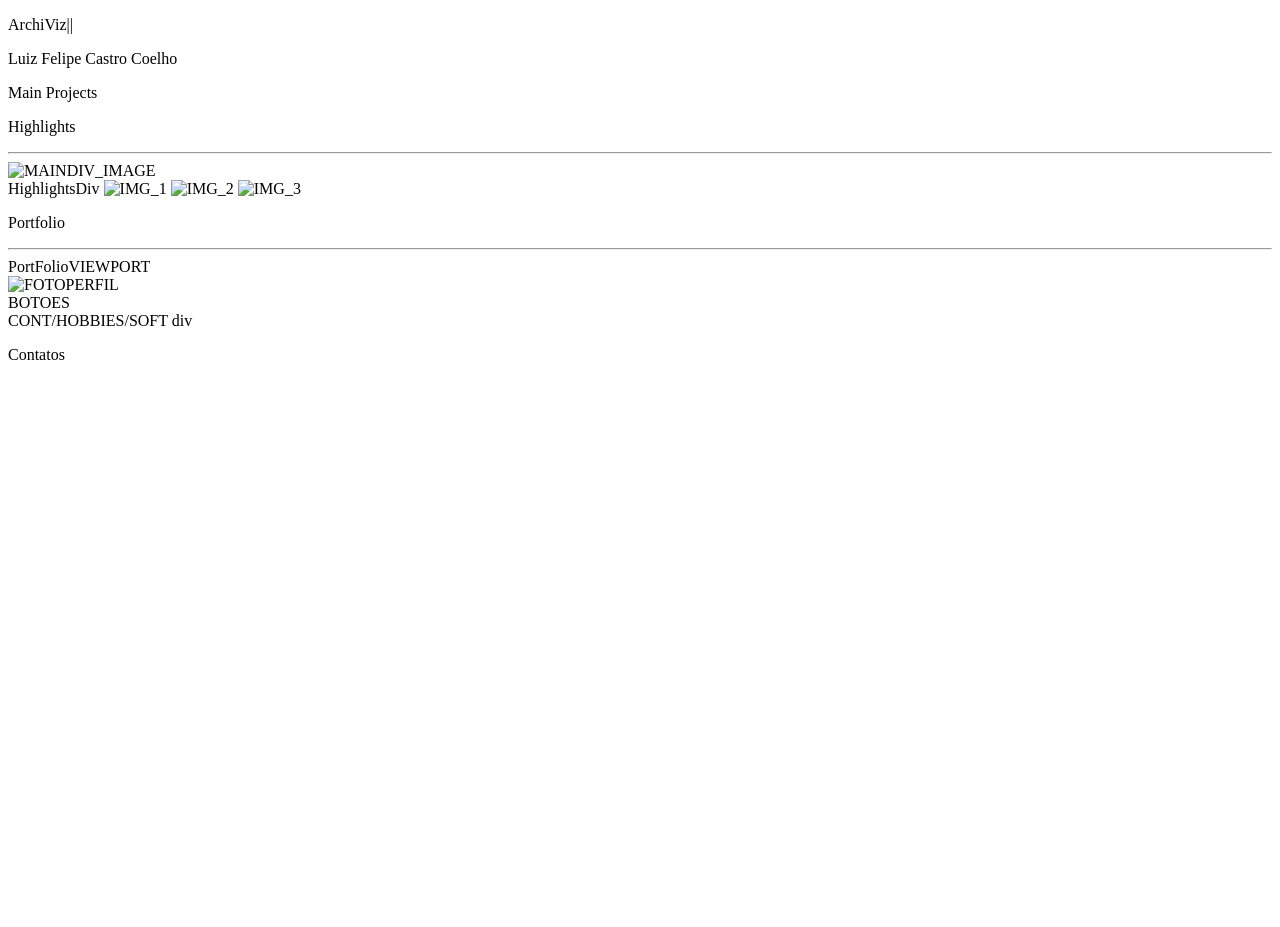
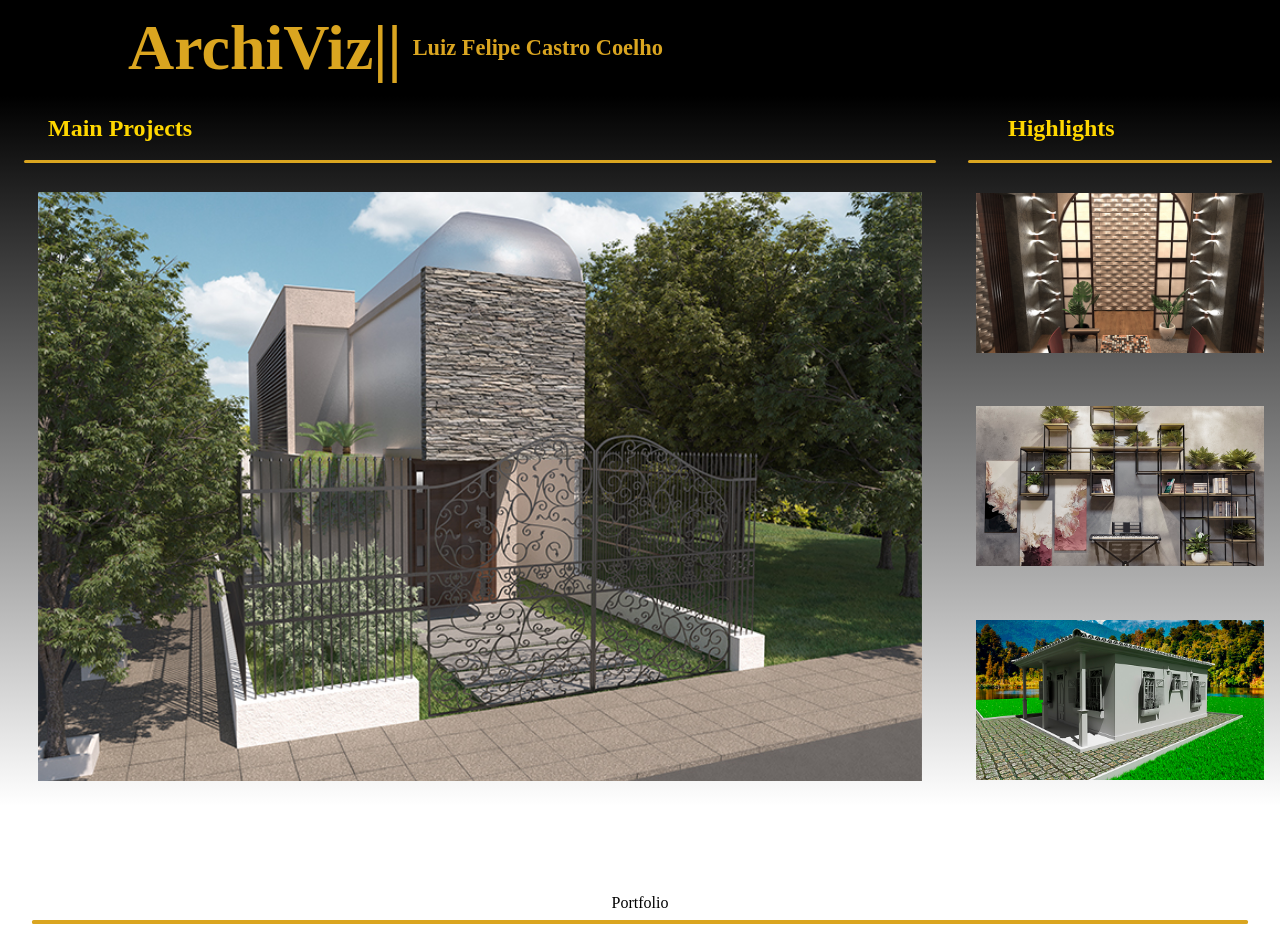
Before and after one commit to LuFipe/ArchViz-LuizFelipe, a plain HTML site: page index.html in a window 1280 px wide. Shown: the top 927 px of the page. Before the commit the page ends 800 px from the top, so only its background shows below. Drawn offline with Linux system fonts and the light colour scheme.

Commit message:
-Definitions
-Layout & Style definitions

```diff
--- a/Estilos/Estilos_Basicos.css
+++ b/Estilos/Estilos_Basicos.css
@@ -22,229 +22,91 @@
 /*	White:						 				*/
 /*	wierdcolor: 			#AFD8F0				*/
 
-
-/*				*/
-/*  ELEMENTS	*/
-/*				*/
+/*	ELEMENTOS PRIMARIOS	*/
 
 body{
 	padding: 0em;
-	background-image:linear-gradient(#87CEEB, white) ;
+	margin: 0em;
 	text-align: center;
-	width: auto;
 }
 
 header{
-	width: auto;
-	height: 20em;
-	display: grid;
-	grid-template-columns: auto;
-	grid-template-rows: 20em;
-}
-
-section{
-	width: auto;
-	font-family: Arial, Helvetica, sans-serif;
-}
-
-footer{
-	width: auto;
+	width: 100%;
+	height: 3em;
+	display: flex;
+	flex-wrap: wrap;
+	color: goldenrod;
 	background-color: black;
-	color: white;
+	text-align: center;
+	font-size: 2em;
 }
 
 h1{
-	font-size: 7em;
+	margin: auto 0em auto 2em;
+
 }
 
 h2{
-	color: goldenrod;
-	font-size: 2em;
+	margin: auto auto auto 2em;
 }
 
 h3{
-	height: 3.5em;
-	font-size: 1.4em;
-	color: #3DFF3D;
-	background-image: linear-gradient(90deg ,#7B798F, rgba(0,0,0,0) 110%);
-	text-align: left;
-	padding: .5em;
-	margin: 0em;
-}
-p{
-	font-size: .65em;
-	color: rgb(36, 36, 36);
-	margin: .2em;
+	margin: auto auto auto .5em;
+	font-size: .7em;
 }
 
-li{
-	color: #066100	;
+p{
+	margin: .5em auto .5em auto;
 }
 
-ul{
-	min-height: 5em;
+/*		CLASSES			*/
+
+.separadorH_CLASS{
+	height: .2em;
+	width: 95%;
+	background-color: goldenrod;
+	border-radius: .1em;
+	align-self: center;
+	margin: auto auto .5em auto;
 }
 
-br{
-	margin: 0em;
-}
-a{
-	text-decoration: none;
+.highImg_CLASS{
+	width: 90%;
+	height: 10em;
+	object-fit: cover;
+	padding: .5em;
+	margin: auto;
 }
 
-::-webkit-scrollbar{
-	width: .5em;
-}
-::-webkit-scrollbar-thumb{
-	border-radius: .25em;
-}
-::-webkit-scrollbar-thumb:hover{
-	background-color: goldenrod;
-}
+/*		ID's			*/
 
-/*				*/
-/*   CLASSES	*/
-/*				*/
-
-.mainBlock_CLASS{
-	/*display: flex;*/
-	flex-wrap: wrap;
-	height: auto;
-	width: auto;
-	padding: 1em;
-	margin: 0em 0em 10em 0em;
-}
-
-.part1_CLASS{
-	width: 23.5em;
-	height: auto;
-	text-align: center;
-	margin-right: auto;
-	margin-left: auto;
-	color: white;
-	/*border-style: dashed;*/
-}
-
-.part2_CLASS{
-	height: auto;
-	text-align: center;
-	margin-right: auto;
-	margin-left: auto;
-	/*border-style: dashed;*/
-}
-
-.expGradBOX_CLASS{
-	margin: 1em auto 1em auto;
-	background-image: linear-gradient(#C7E0EB, rgba(0,0,0,0));
-	width: 23em;
-	height: 45em;
-	border-radius: 0em;
-	box-shadow: rgba(0,0,0,.2) .1em .1em .5em;
-	padding-right: .5em;
-	overflow:auto;
-}
-
-.boxTitle_CLASS{
-	font-size: 3em;
-	margin-top: 1em;
-	margin-bottom: 1em;
-	align-self: center;
-}
-
-.listas_CLASS{
+div#intro_ID{
+	display: grid;
+	grid-template-columns: 75% 25%;
+	grid-template-rows: 4em .4em 40em;
+	margin: 0em auto 5em auto;
+	color: gold;
+	background-image: linear-gradient(black, white);
 	text-align: left;
-	padding-inline-start: 1.5em;
-}
-
-.optionMaster_CLASS{
-	margin-bottom: 1em;
 }
 
 
-.descricao_CLASS{
-	margin: 1em auto 1em auto;
-	padding: .12em;
-	color: gold;
-	text-align: justify;
-	font-size: 1.2em;
-	width: 14em;
+div#highDiv_ID{
+	display: flex;
+	flex-direction: column;
 }
 
-/*				*/
-/*     ID'S		*/
-/*				*/
-
-img#backGroundIMG_ID{
-	z-index: -1;
-	width: 100%;
-	height: 100%;
-	grid-column-start: 1;
-	grid-row-start: 1;
+img#mainImage_ID{
+	width: 92%;
+	height: 92%;
+	padding: .5em;
+	margin: auto;
 	object-fit: cover;
-	opacity: .5;
 }
 
-div#headerTxt_ID{
-	grid-column-start: 1;
-	grid-row-start: 1;
+div#authSection_ID{
+	display: grid;
+	grid-template-columns: 25% 75%;
+	grid-template-rows: 2em 23em ;
+	background-color: #0C075E;
 }
-
-img#imgPerfil_ID{
-	width: 70%;
-	height: 70%;
-	margin: 2em;
-	object-fit: cover;
-	border-radius: 4em .5em 4em .5em;
-	box-shadow: goldenrod .2em .2em 1em;
-}
-
-div#fixedHeader_ID{
-	display: none;
-	position: fixed;
-}
-
-div#divAuth_ID{
-	background-image: linear-gradient(90deg, #08043B 25% ,#120a8f 50%);
-	border-radius: 1em;
-	box-shadow: goldenrod .2em .2em 1em;
-	color: gold;
-}
-
-div#textAuth_ID{
-	display: flex;
-	flex-wrap: wrap;
-	max-height: 50em;
-	padding: .5em;
-	overflow: auto;
-	border-radius: 1em;
-	box-shadow: inset goldenrod 0em 0em .5em;
-}
-
-div#boxTitExpGrad_ID{
-	background-image: linear-gradient(-90deg, #96E890 25%, rgba(0,0,0,0));
-	height: auto;
-}
-
-div#divExpGrad_ID{
-	flex-direction: row-reverse;
-}
-
-div#textExpGrad_ID{
-	display: flex;
-	flex-wrap: wrap;
-	flex-direction: row;
-	max-height: 70em;
-	overflow: auto;
-}
-
-h1#titExpGrad_ID{
-	color: #0C075E;
-}
-
-div#separador_ID{
-	height: .5em;
-	width: 80%;
-	margin: auto;
-	background-color: goldenrod;
-	border-radius: .25em;
-}
--- a/Estilos/Portfolio_Estilos.css
+++ b/Estilos/Portfolio_Estilos.css
@@ -4,8 +4,8 @@
 .post_CLASS{
 	background-color: rgba(0,0,0,.7);
 	display: grid;
-	grid-template-columns: 27.5em;
-	grid-template-rows: 25em;
+	grid-template-columns: 13em;
+	grid-template-rows: 12.5em;
 	margin-top: 1em;
 	margin-bottom: 1em;
 	margin-left: auto;
@@ -91,10 +91,8 @@ h1#titProtF_ID{
 }
 
 div#divPortfolio_ID{
-	background-image: linear-gradient(180deg, Black 17%, white 100%);
-	display: block;
 	overflow: auto;
-	height: 60em;
+	max-height: 30em;
 }
 
 div#portfolioViewport_ID{
@@ -105,7 +103,6 @@ div#portfolioViewport_ID{
 	max-width: 100%;
 	margin: auto;
 	padding: 1em;
-	background-image: linear-gradient(180deg, Black 17%, white 100% );
 	box-shadow: inset black 0em 0em 1em;
 }
 
--- /dev/null
+++ b/Estilos/_Estilos_Basicos.css
@@ -0,0 +1,250 @@
+/*												*/
+/*					COLORS						*/
+/*												*/
+/*	UltraMarine-Darker:		#0C075E				*/
+/*	UltraMarine: 			#120a8f 			*/
+/*	UltraMarine_Pale:		#7B798F 			*/
+/*	UltraMarine_Brighter:	#1A0EC2 			*/
+/*	UltraMarine-Blue: 		#4166f5 			*/
+/*	LightBlue:				#C1CCF5	 			*/
+/*	BabyBlue:				#AFD8F0 			*/
+/* 	SkyBlue-Pale:			#C7E0EB				*/
+/* 	SkyBlue:				#87CEEB				*/
+/*	SkyGreen:				#96E890				*/
+/*	SkyGreen_Saturated:		#0FE800				*/
+/*	SkyGreen_Sat&Brighter:	#066100				*/
+/*	PaleGreen:				#D6FFCF	 			*/
+/*	LimeGreen:				#32CD32	 			*/
+/*	LimeGreen_Brighter:		#3DFF3D	 			*/
+/*	Gold:							 			*/
+/*	GoldenRood:					 				*/
+/*	Black:						 				*/
+/*	White:						 				*/
+/*	wierdcolor: 			#AFD8F0				*/
+
+
+/*				*/
+/*  ELEMENTS	*/
+/*				*/
+
+body{
+	padding: 0em;
+	background-image:linear-gradient(#87CEEB, white) ;
+	text-align: center;
+	width: auto;
+}
+
+header{
+	width: auto;
+	height: 20em;
+	display: grid;
+	grid-template-columns: auto;
+	grid-template-rows: 20em;
+}
+
+section{
+	width: auto;
+	font-family: Arial, Helvetica, sans-serif;
+}
+
+footer{
+	width: auto;
+	background-color: black;
+	color: white;
+}
+
+h1{
+	font-size: 7em;
+}
+
+h2{
+	color: goldenrod;
+	font-size: 2em;
+}
+
+h3{
+	height: 3.5em;
+	font-size: 1.4em;
+	color: #3DFF3D;
+	background-image: linear-gradient(90deg ,#7B798F, rgba(0,0,0,0) 110%);
+	text-align: left;
+	padding: .5em;
+	margin: 0em;
+}
+p{
+	font-size: .65em;
+	color: rgb(36, 36, 36);
+	margin: .2em;
+}
+
+li{
+	color: #066100	;
+}
+
+ul{
+	min-height: 5em;
+}
+
+br{
+	margin: 0em;
+}
+a{
+	text-decoration: none;
+}
+
+::-webkit-scrollbar{
+	width: .5em;
+}
+::-webkit-scrollbar-thumb{
+	border-radius: .25em;
+}
+::-webkit-scrollbar-thumb:hover{
+	background-color: goldenrod;
+}
+
+/*				*/
+/*   CLASSES	*/
+/*				*/
+
+.mainBlock_CLASS{
+	/*display: flex;*/
+	flex-wrap: wrap;
+	height: auto;
+	width: auto;
+	padding: 1em;
+	margin: 0em 0em 10em 0em;
+}
+
+.part1_CLASS{
+	width: 23.5em;
+	height: auto;
+	text-align: center;
+	margin-right: auto;
+	margin-left: auto;
+	color: white;
+	/*border-style: dashed;*/
+}
+
+.part2_CLASS{
+	height: auto;
+	text-align: center;
+	margin-right: auto;
+	margin-left: auto;
+	/*border-style: dashed;*/
+}
+
+.expGradBOX_CLASS{
+	margin: 1em auto 1em auto;
+	background-image: linear-gradient(#C7E0EB, rgba(0,0,0,0));
+	width: 23em;
+	height: 45em;
+	border-radius: 0em;
+	box-shadow: rgba(0,0,0,.2) .1em .1em .5em;
+	padding-right: .5em;
+	overflow:auto;
+}
+
+.boxTitle_CLASS{
+	font-size: 3em;
+	margin-top: 1em;
+	margin-bottom: 1em;
+	align-self: center;
+}
+
+.listas_CLASS{
+	text-align: left;
+	padding-inline-start: 1.5em;
+}
+
+.optionMaster_CLASS{
+	margin-bottom: 1em;
+}
+
+
+.descricao_CLASS{
+	margin: 1em auto 1em auto;
+	padding: .12em;
+	color: gold;
+	text-align: justify;
+	font-size: 1.2em;
+	width: 14em;
+}
+
+/*				*/
+/*     ID'S		*/
+/*				*/
+
+img#backGroundIMG_ID{
+	z-index: -1;
+	width: 100%;
+	height: 100%;
+	grid-column-start: 1;
+	grid-row-start: 1;
+	object-fit: cover;
+	opacity: .5;
+}
+
+div#headerTxt_ID{
+	grid-column-start: 1;
+	grid-row-start: 1;
+}
+
+img#imgPerfil_ID{
+	width: 70%;
+	height: 70%;
+	margin: 2em;
+	object-fit: cover;
+	border-radius: 4em .5em 4em .5em;
+	box-shadow: goldenrod .2em .2em 1em;
+}
+
+div#fixedHeader_ID{
+	display: none;
+	position: fixed;
+}
+
+div#divAuth_ID{
+	background-image: linear-gradient(90deg, #08043B 25% ,#120a8f 50%);
+	border-radius: 1em;
+	box-shadow: goldenrod .2em .2em 1em;
+	color: gold;
+}
+
+div#textAuth_ID{
+	display: flex;
+	flex-wrap: wrap;
+	max-height: 50em;
+	padding: .5em;
+	overflow: auto;
+	border-radius: 1em;
+	box-shadow: inset goldenrod 0em 0em .5em;
+}
+
+div#boxTitExpGrad_ID{
+	background-image: linear-gradient(-90deg, #96E890 25%, rgba(0,0,0,0));
+	height: auto;
+}
+
+div#divExpGrad_ID{
+	flex-direction: row-reverse;
+}
+
+div#textExpGrad_ID{
+	display: flex;
+	flex-wrap: wrap;
+	flex-direction: row;
+	max-height: 70em;
+	overflow: auto;
+}
+
+h1#titExpGrad_ID{
+	color: #0C075E;
+}
+
+div#separador_ID{
+	height: .5em;
+	width: 80%;
+	margin: auto;
+	background-color: goldenrod;
+	border-radius: .25em;
+}
--- a/index.html
+++ b/index.html
@@ -5,6 +5,7 @@
 	<meta http-equiv="X-UA-Compatible" content="IE=edge">
 	<meta name="viewport" content="width=device-width, initial-scale=1.0">
 	<title>ArchiViz||LF</title>
+	<link rel="stylesheet" href="./Estilos/Estilos_Basicos.css">
 	<link rel="stylesheet" href="./Estilos/Portfolio_Estilos.css">
 	<link rel="stylesheet" href="./Estilos/Software_Estilos.css">
 	<link rel="stylesheet" href="./Estilos/Contatos_Estilos.css">
@@ -12,30 +13,31 @@
 
 	<link rel="stylesheet" href="./aos-master/dist/aos.css">
 </head>
-<body>
+<body id="corpo_ID" onload="portfolioCreate()">
 	<header>
-        <p>ArchiViz||</p>
-        <p>Luiz Felipe Castro Coelho</p>
+		<h1>ArchiViz||</h1>
+		<h3>Luiz Felipe Castro Coelho</h3>
 	</header>
 	<section>
-        <div>
-            <p>Main Projects</p>
-            <p>Highlights</p>
-            <hr>
-            <img src="" alt="MAINDIV_IMAGE">
-            <div>HighlightsDiv
-                <img src="" alt="IMG_1">
-                <img src="" alt="IMG_2">
-                <img src="" alt="IMG_3">
+		<div id="intro_ID">
+			<h2>Main Projects</h2>
+			<h2>Highlights</h2>
+			<div class="separadorH_CLASS"></div>
+			<div class="separadorH_CLASS"></div>
+			<img id="mainImage_ID" src="./Assets/Projetos/Ambientes/0.jpg" alt="MAINDIV_IMAGE">
+			<div id="highDiv_ID" >
+				<img class="highImg_CLASS" src="./Assets/Projetos/Ambientes/4.jpg" alt="IMG_1">
+				<img class="highImg_CLASS" src="./Assets/Projetos/Ambientes/6.jpg" alt="IMG_2">
+				<img class="highImg_CLASS" src="./Assets/Projetos/Ambientes/10.jpg" alt="IMG_3">
 			</div>
 		</div>
-        <div>
+		<div id="divPortfolio_ID">
 			<P>Portfolio</P>
-            <hr>
-            <div>PortFolioVIEWPORT</div>
+			<div class="separadorH_CLASS"></div>
+			<div id="portfolioViewport_ID" ></div>
 		</div>
 		<div>
-            <img src="" alt="FOTOPERFIL">
+			<img src="./Assets/Perfil.jpg" alt="FOTOPERFIL">
 			<div>
 				BOTOES
 			</div>
@@ -45,7 +47,15 @@
 		</div>
 	</section>
 	<footer>
-        <p>Contatos</p>
+		<div id="authSection_ID">
+			<img src="./Assets/Perfil.jpg" alt="FOTOPERFIL">
+			<div>
+				BOTOES
+			</div>
+			<div>
+				CONT/HOBBIES/SOFT div
+			</div>
+		</div>
 	</footer>
 	<script src="./JavaScript/Contatos_VP.js"></script>
 	<script src="./JavaScript/Portfolio_VP.js"></script>
```
Lines whose indentation alone changed are shown as unchanged.
